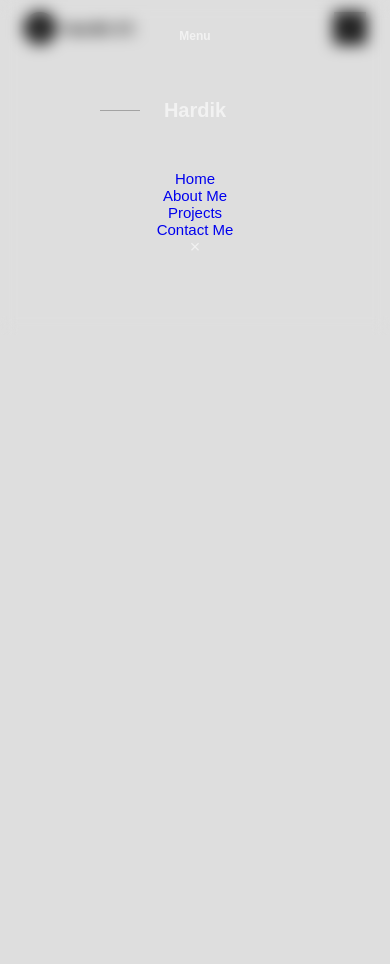
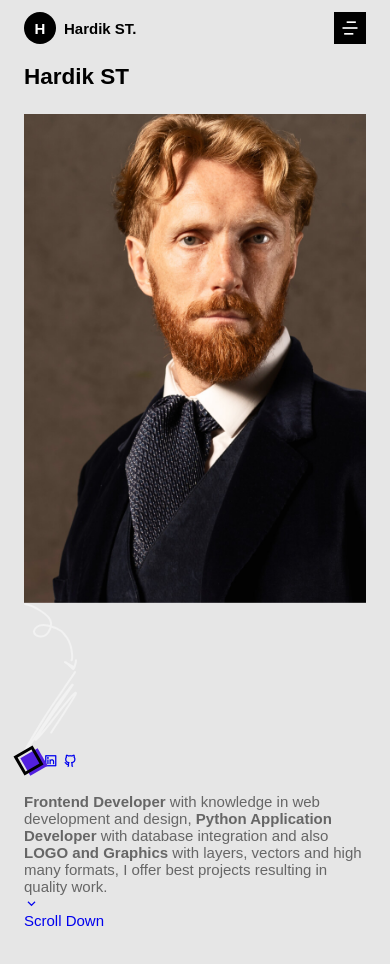
Before and after one commit to HardikST55/portfolio, a plain HTML site: page index.html in a window 390 px wide. Before the commit the page ends 844 px from the top, so only its background shows below. Drawn offline with nearby package versions, Linux system fonts and the light colour scheme; a web font is replaced by a local one.

Commit message:
home section 1

```diff
--- a/assets/css/styles.css
+++ b/assets/css/styles.css
@@ -7,15 +7,15 @@
 
     /*========== Colors ==========*/
     /*Color mode HSL(hue, saturation, lightness)*/
-    --first-color: hsl(14, 98%, 50%);
+    --first-color: hsl(256, 75%, 50%);
     --black-color: hsl(0, 0%, 0%);
-    --black-color-light: hsl(0, 0%, 40%);
-    --white-color: hsl(0, 0%, 95%);
+    --black-color-light: hsl(0, 0%, 20%);
+    --white-color: hsl(0, 0%, 100%);
     --title-color: hsl(0, 0%, 0%);
-    --text-color: hsl(0, 0%, 35%);
-    --text-color-light: hsl(0, 0%, 64%);
-    --body-color: hsl(0, 0%, 87%);
-    --container-color: hsl(0, 0%, 83%);
+    --text-color: hsl(0, 0%, 40%);
+    --text-color-light: hsl(0, 0%, 60%);
+    --body-color: hsl(0, 0%, 90%);
+    --container-color: hsl(0, 0%, 80%);
 
     /*========== Font and typography ==========*/
     /*.5rem = 8px | 1rem = 16px ...*/
@@ -218,14 +218,14 @@ img {
 @media screen and (max-width: 1150px) {
     .nav__menu {
         position: fixed;
-        top: 0;
+        top: -100%;
         left: 0;
-        background-color: hsla(0, 0, 0, .75);
+        background-color: hsla(256, 75%, 5%, 0.75);
         width: 100%;
         padding-block: 1.8rem 5rem;
         text-align: center;
         backdrop-filter: blur(8px);
-        transition: top .4;
+        transition: top .4s;
     }
 }
 
@@ -260,8 +260,56 @@ img {
     left: -4rem;
 }
 
+.nav__name::before {
+    left: initial;
+    right: -4rem;
+}
+
+.nav__list {
+    display: flex;
+    flex-direction: column;
+    row-gap: 2.5rem;
+}
+
+.nav__link {
+    position: relative;
+    color: var(--text-color-light);
+    font-size: var(--h3-font-size);
+    font-weight: var(--font-semi-bold);
+    transition: color .3s;
+}
+
+.nav__link::after {
+    content: "";
+    width: 0;
+    height: 2px;
+    background-color: var(--white-color);
+    position: absolute;
+    left: 0;
+    bottom: -.5rem;
+    transition: width .3s;
+}
+
+.nav__link:hover {
+    color: var(--white-color);
+}
+
+.nav__link:hover::after {
+    width: 100%;
+}
+
+.nav__close {
+    position: absolute;
+    font-size: 1.5rem;
+    top: 1rem;
+    right: 1.5rem;
+    cursor: pointer;
+}
+
 /* Show menu */
-
+.show-menu {
+    top: 0;
+}
 
 /* Add shadow header */
 
--- a/assets/js/main.js
+++ b/assets/js/main.js
@@ -0,0 +1,47 @@
+/*=============== SHOW MENU ===============*/
+const navMenu = document.getElementById('nav-menu'),
+    navToggle = document.getElementById('nav-toggle'),
+    navClose = document.getElementById('nav-close')
+
+/*=============== MENU SHOW ===============*/
+/* Validate if constant exists */
+if(navToggle){
+    navToggle.addEventListener('click', () =>{
+        navMenu.classList.add('show-menu')
+    })
+}
+
+/*=============== MENU HIDDEN ===============*/
+/* Validate if constant exists */
+if(navClose){
+    navClose.addEventListener('click', () =>{
+        navMenu.classList.remove('show-menu')
+    })
+}
+
+/*=============== REMOVE MENU MOBILE ===============*/
+const navLink = document.querySelectorAll('.nav__link')
+
+const linkAction = () =>{
+    const navMenu = document.getElementById('nav-menu')
+    // When we click on each nav__link, we remove the show-menu class
+    navMenu.classList.remove('show-menu')
+}
+navLink.forEach(n => n.addEventListener('click', linkAction))
+
+/*=============== SHADOW HEADER ===============*/
+
+
+/*=============== EMAIL JS ===============*/
+
+
+/*=============== SHOW SCROLL UP ===============*/
+
+
+/*=============== SCROLL SECTIONS ACTIVE LINK ===============*/
+
+
+/*=============== DARK LIGHT THEME ===============*/
+
+
+/*=============== SCROLL REVEAL ANIMATION ===============*/
--- a/index.html
+++ b/index.html
@@ -66,7 +66,54 @@
         <main class="main">
             <!--==================== HOME ====================-->
             <section class="home section" id="home">
+                <div class="home__container container grid">
+                    <h1 class="home__name">
+                        Hardik ST
+                    </h1>
 
+                    <div class="home__perfil">
+                        <div class="home__img">
+                            <img src="assets/img/home-perfil.jpg" alt="image" class="home__img">
+                            <div class="home__shadow"></div>
+
+                            <img src="assets/img/curved-arrow.svg" alt="" class="home__arrow">
+                            <img src="assets/img/random-lines.svg" alt="" class="home__line">
+
+                            <div class="geometric-box"></div>
+                        </div>
+
+                        <div class="home__social">
+                            <a href="https://www.facebook.com/" target="_blank" class="home__social-link">
+                                <i class="ri-facebook-box-line"></i>
+                            </a>
+
+                            <a href="https://www.linkedin.com/" target="_blank" class="home__social-link">
+                                <i class="ri-linkedin-box-line"></i>
+                            </a>
+
+                            <a href="https://www.github.com/" target="_blank" class="home__social-link">
+                                <i class="ri-github-line"></i>
+                            </a>
+                        </div>
+                    </div>
+
+                    <div class="home__info">
+                        <p class="home__description">
+                            <b>Frontend Developer</b> with knowledge in web development and design,
+                            <b>Python Application Developer</b> with database integration and also
+                            <b>LOGO and Graphics</b> with layers, vectors and high many formats,
+                            I offer best projects resulting in quality work.
+                        </p>
+
+                        <a href="#about" class="home__scroll">
+                            <div class="home__scroll-box">
+                                <i class="ri-arrow-down-s-line"></i>
+                            </div>
+
+                            <span class="home__scroll-text">Scroll Down</span>
+                        </a>
+                    </div>
+                </div>
             </section>
 
             <!--==================== ABOUT ====================-->
```
Also changed, not shown: Text Responsive portfolio Hardik.txt, assets/img/about-perfil.jpg (added), assets/img/curved-arrow.svg (added), assets/img/favicon.png (added), assets/img/home-perfil.jpg (added), assets/img/project-1.jpg (added), assets/img/project-2.jpg (added), assets/img/project-3.jpg (added), assets/img/random-lines.svg (added).
